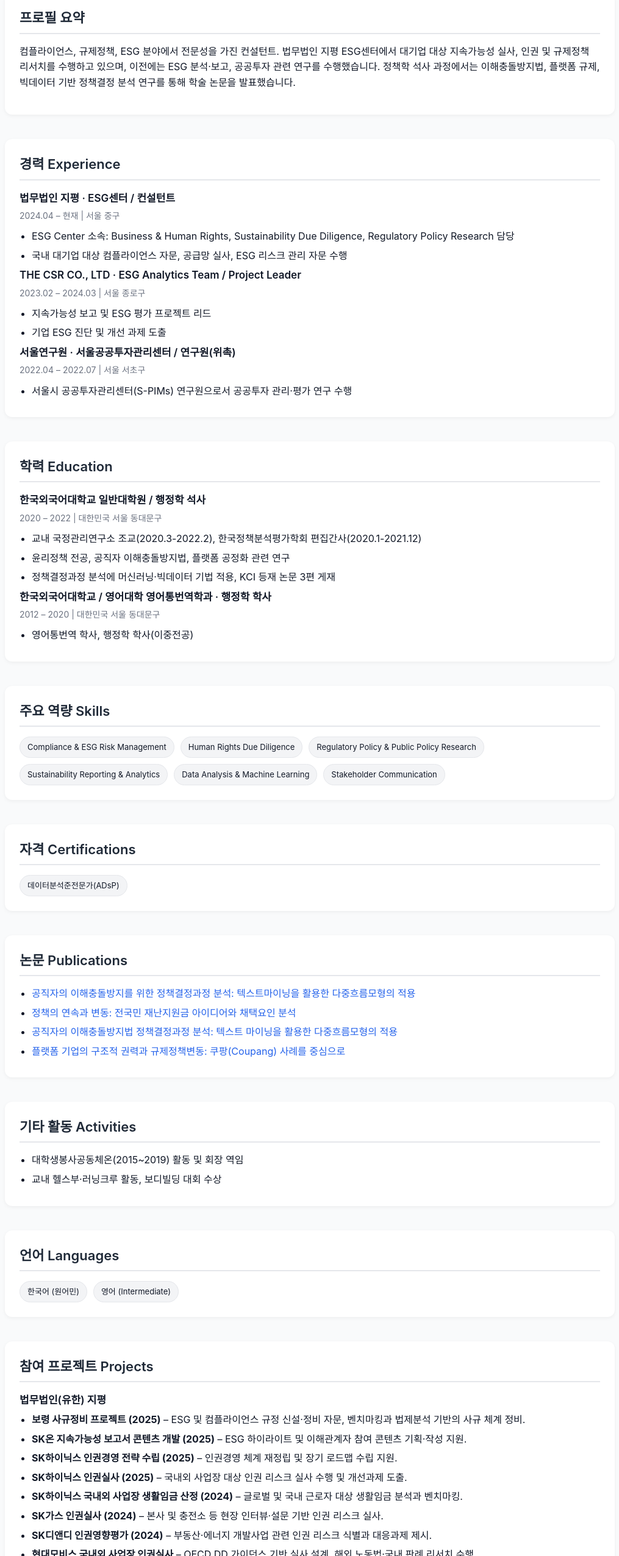
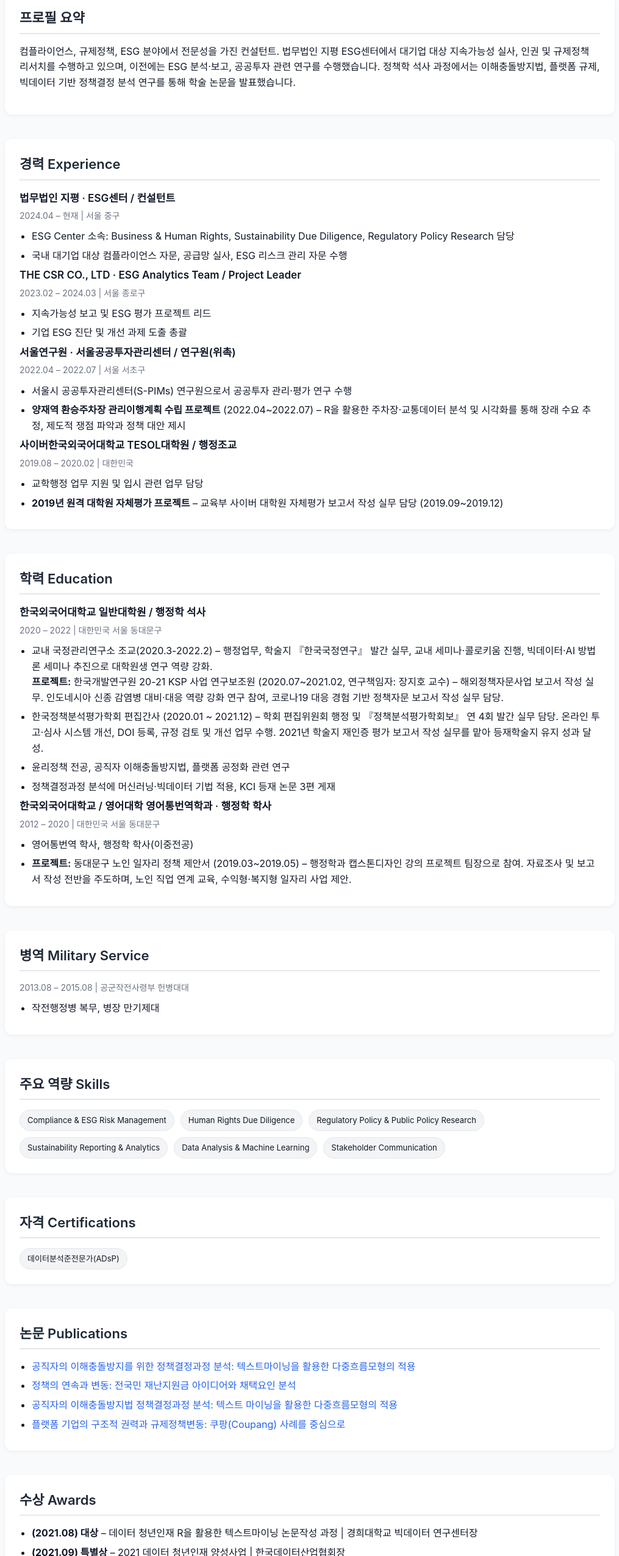
Before and after one commit to kjsang/cv_ko, a plain HTML site: page index.html in a window 1280 px wide. Shown: the part 248-2800 px from the top of the page at 61% size, without its empty margins (132-1147 px from the left). Drawn offline with Linux system fonts and the light colour scheme.

Commit message:
Update index.html

```diff
--- a/index.html
+++ b/index.html
@@ -8,6 +8,8 @@
     body {font-family: -apple-system,BlinkMacSystemFont,Segoe UI,Roboto,Helvetica,Arial,Noto Sans KR,sans-serif; line-height:1.6; margin:0; background:#f9fafb; color:#111827;}
     .wrap {max-width: 1000px; margin: 0 auto; padding: 32px;}
     header {display:flex; flex-wrap:wrap; align-items:center; justify-content:space-between; background:#fff; border-radius:12px; box-shadow:0 2px 6px rgba(0,0,0,0.05); padding:20px 24px; margin-bottom:32px;}
+    .profile-info {display:flex; align-items:center; gap:20px;}
+    .profile-info img {width:100px; height:100px; border-radius:50%; object-fit:cover;}
     header h1 {margin:0; font-size:32px; font-weight:700;}
     header p {margin:6px 0 0; color:#6b7280; font-size:15px;}
     section {margin-bottom:40px; background:#fff; padding:24px; border-radius:12px; box-shadow:0 2px 6px rgba(0,0,0,0.05);}
@@ -28,9 +30,12 @@
 <body>
   <div class="wrap">
     <header>
-      <div>
-        <h1>김주상 Jusang Kim</h1>
-        <p>Consultant @ JIPYONG LLC | Regulatory Policy · ESG · Compliance</p>
+      <div class="profile-info">
+        <img src="https://media.licdn.com/dms/image/v2/D5603AQH9cJ_XEarspg/profile-displayphoto-shrink_200_200/profile-displayphoto-shrink_200_200/0/1711578068176?e=1759363200&v=beta&t=LNVOUk3u0SHKfIeZ7jjbWlkrbnWD-hdMYjzD2b1d1BQ" alt="Profile Photo" />
+        <div>
+          <h1>김주상 Jusang Kim</h1>
+          <p>Consultant @ JIPYONG LLC | Regulatory Policy · ESG · Compliance</p>
+        </div>
       </div>
       <div>
         <p>📧 vouloir12@gmail.com<br/>🔗 <a href="https://www.linkedin.com/in/kjsang/" target="_blank">linkedin.com/in/kjsang</a> | <a href="https://velog.io/@jusangs" target="_blank">velog.io/@jusangs</a><br/>📍 서울, 대한민국</p>
@@ -56,13 +61,21 @@
       <p class="meta">2023.02 – 2024.03 | 서울 종로구</p>
       <ul>
         <li>지속가능성 보고 및 ESG 평가 프로젝트 리드</li>
-        <li>기업 ESG 진단 및 개선 과제 도출</li>
+        <li>기업 ESG 진단 및 개선 과제 도출 총괄</li>
       </ul>
 
       <h3>서울연구원 · 서울공공투자관리센터 / 연구원(위촉)</h3>
       <p class="meta">2022.04 – 2022.07 | 서울 서초구</p>
       <ul>
         <li>서울시 공공투자관리센터(S-PIMs) 연구원으로서 공공투자 관리·평가 연구 수행</li>
+        <li><strong>양재역 환승주차장 관리이행계획 수립 프로젝트</strong> (2022.04~2022.07) – R을 활용한 주차장·교통데이터 분석 및 시각화를 통해 장래 수요 추정, 제도적 쟁점 파악과 정책 대안 제시</li>
+      </ul>
+
+      <h3>사이버한국외국어대학교 TESOL대학원 / 행정조교</h3>
+      <p class="meta">2019.08 – 2020.02 | 대한민국</p>
+      <ul>
+        <li>교학행정 업무 지원 및 입시 관련 업무 담당</li>
+        <li><strong>2019년 원격 대학원 자체평가 프로젝트</strong> – 교육부 사이버 대학원 자체평가 보고서 작성 실무 담당 (2019.09~2019.12)</li>
       </ul>
     </section>
 
@@ -71,7 +84,9 @@
       <h3>한국외국어대학교 일반대학원 / 행정학 석사</h3>
       <p class="meta">2020 – 2022 | 대한민국 서울 동대문구</p>
       <ul>
-        <li>교내 국정관리연구소 조교(2020.3-2022.2), 한국정책분석평가학회 편집간사(2020.1-2021.12)</li>
+        <li>교내 국정관리연구소 조교(2020.3-2022.2) – 행정업무, 학술지 『한국국정연구』 발간 실무, 교내 세미나·콜로키움 진행, 빅데이터·AI 방법론 세미나 추진으로 대학원생 연구 역량 강화.
+          <br/><strong>프로젝트:</strong> 한국개발연구원 20-21 KSP 사업 연구보조원 (2020.07~2021.02, 연구책임자: 장지호 교수) – 해외정책자문사업 보고서 작성 실무. 인도네시아 신종 감염병 대비·대응 역량 강화 연구 참여, 코로나19 대응 경험 기반 정책자문 보고서 작성 실무 담당.</li>
+        <li>한국정책분석평가학회 편집간사 (2020.01 ~ 2021.12) – 학회 편집위원회 행정 및 『정책분석평가학회보』 연 4회 발간 실무 담당. 온라인 투고·심사 시스템 개선, DOI 등록, 규정 검토 및 개선 업무 수행. 2021년 학술지 재인증 평가 보고서 작성 실무를 맡아 등재학술지 유지 성과 달성.</li>
         <li>윤리정책 전공, 공직자 이해충돌방지법, 플랫폼 공정화 관련 연구</li>
         <li>정책결정과정 분석에 머신러닝·빅데이터 기법 적용, KCI 등재 논문 3편 게재</li>
       </ul>
@@ -80,6 +95,15 @@
       <p class="meta">2012 – 2020 | 대한민국 서울 동대문구</p>
       <ul>
         <li>영어통번역 학사, 행정학 학사(이중전공)</li>
+        <li><strong>프로젝트:</strong> 동대문구 노인 일자리 정책 제안서 (2019.03~2019.05) – 행정학과 캡스톤디자인 강의 프로젝트 팀장으로 참여. 자료조사 및 보고서 작성 전반을 주도하며, 노인 직업 연계 교육, 수익형·복지형 일자리 사업 제안.</li>
+      </ul>
+    </section>
+
+    <section>
+      <h2>병역 Military Service</h2>
+      <p class="meta">2013.08 – 2015.08 | 공군작전사령부 헌병대대</p>
+      <ul>
+        <li>작전행정병 복무, 병장 만기제대</li>
       </ul>
     </section>
 
@@ -113,6 +137,14 @@
     </section>
 
     <section>
+      <h2>수상 Awards</h2>
+      <ul>
+        <li><strong>(2021.08) 대상</strong> – 데이터 청년인재 R을 활용한 텍스트마이닝 논문작성 과정 | 경희대학교 빅데이터 연구센터장</li>
+        <li><strong>(2021.09) 특별상</strong> – 2021 데이터 청년인재 양성사업 | 한국데이터산업협회장</li>
+      </ul>
+    </section>
+
+    <section>
       <h2>기타 활동 Activities</h2>
       <ul>
         <li>대학생봉사공동체온(2015~2019) 활동 및 회장 역임</li>
@@ -129,7 +161,7 @@
     </section>
 
     <section>
-      <h2>참여 프로젝트 Projects</h2>
+      <h2>주요 참여 프로젝트 Projects</h2>
       <h3>법무법인(유한) 지평</h3>
       <ul>
         <li><strong>보령 사규정비 프로젝트 (2025)</strong> – ESG 및 컴플라이언스 규정 신설·정비 자문, 벤치마킹과 법제분석 기반의 사규 체계 정비.</li>
```
